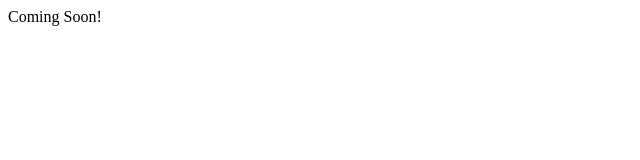
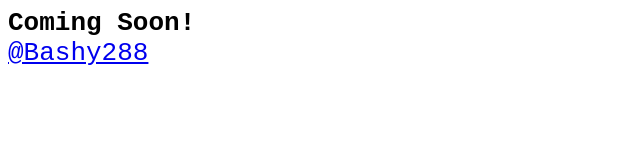
Before and after one commit to ultra-bash/puzzles, a plain HTML site: page index.html in a window 1280 px wide. Shown: the whole page, without its empty margins (0-640 px from the left). Drawn offline with Linux system fonts and the light colour scheme.

Commit message:
minor updates

```diff
--- a/index.html
+++ b/index.html
@@ -2,8 +2,13 @@
 	<head>
 		<title>Ultrabash!</title>
 	</head>
-	<body>
+	<body style="font-size: 200%">
 
-Coming Soon!
+		<code>
+			<b>Coming Soon!</b>
+			<br />
+			<a href="https://www.youtube.com/@Bashy288">@Bashy288</a>
+		</code>
+
 	</body>
 </html>
```
